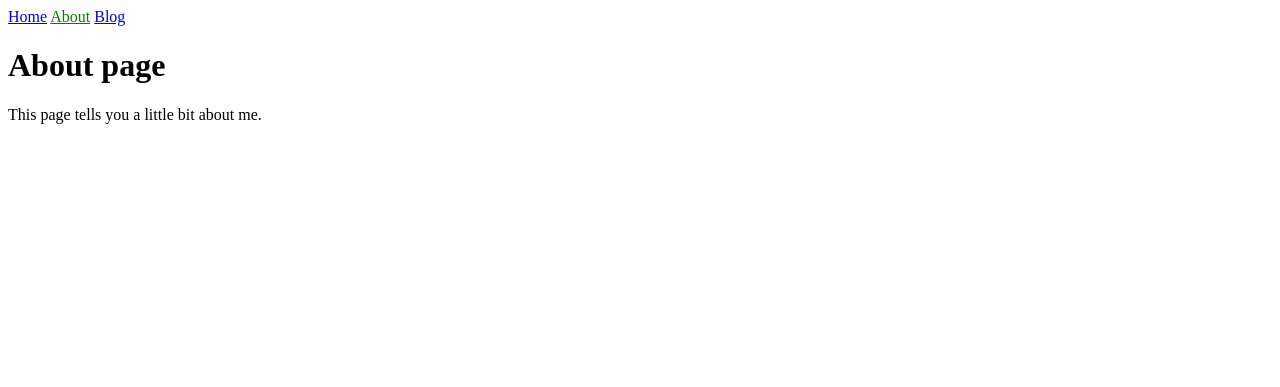
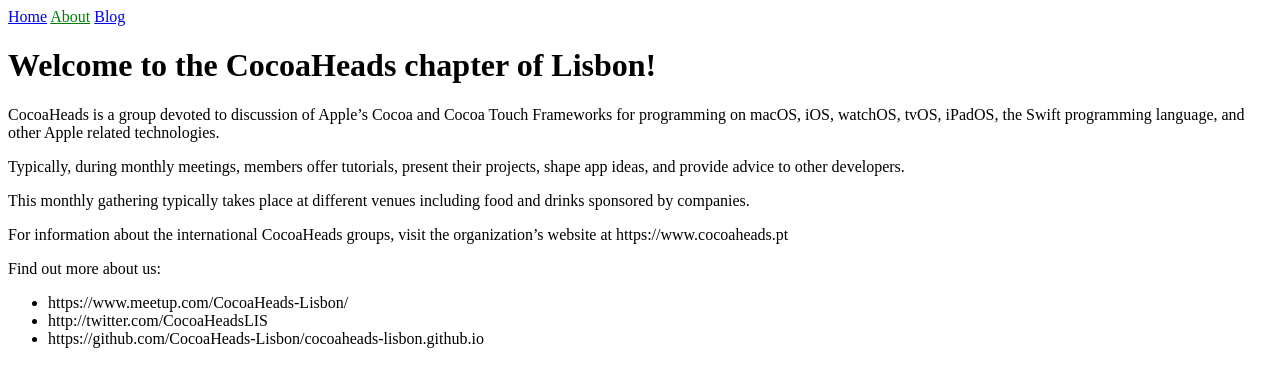
Before and after one commit to CocoaHeads-Lisbon/cocoaheads-lisbon.github.io, a Jekyll site: the page built from about.md, in a window 1280 px wide. Shown: the top 387 px of the page. Built offline with Jekyll 4.4.1, drawn with Linux system fonts in a browser that asks for light colours.

Commit message:
Update site

```diff
--- a/about.md
+++ b/about.md
@@ -1,7 +1,20 @@
 ---
 layout: default
 title: About
+author: Michael Borgmann
 ---
-# About page
+# Welcome to the CocoaHeads chapter of Lisbon!
 
-This page tells you a little bit about me.
+CocoaHeads is a group devoted to discussion of Apple’s Cocoa and Cocoa Touch Frameworks for programming on macOS, iOS, watchOS, tvOS, iPadOS, the Swift programming language, and other Apple related technologies.
+
+Typically, during monthly meetings, members offer tutorials, present their projects, shape app ideas, and provide advice to other developers.
+
+This monthly gathering typically takes place at different venues including food and drinks sponsored by companies.
+
+For information about the international CocoaHeads groups, visit the organization’s website at https://www.cocoaheads.pt
+
+Find out more about us:
+
+* https://www.meetup.com/CocoaHeads-Lisbon/
+* http://twitter.com/CocoaHeadsLIS
+* https://github.com/CocoaHeads-Lisbon/cocoaheads-lisbon.github.io
--- a/index.html
+++ b/index.html
@@ -2,4 +2,4 @@
 layout: default
 title: CocoaHeads Lisbon
 ---
-<h1>{{ "Hello World!" | downcase }}</h1>
+<h1>{{ "Welcome at CocoaHeads Lisbon!" }}</h1>
```
Also changed, not shown: _posts/2019-09-19-welcome-to-cocoaheads-lisbon.md (deleted, +0 -19 lines).
